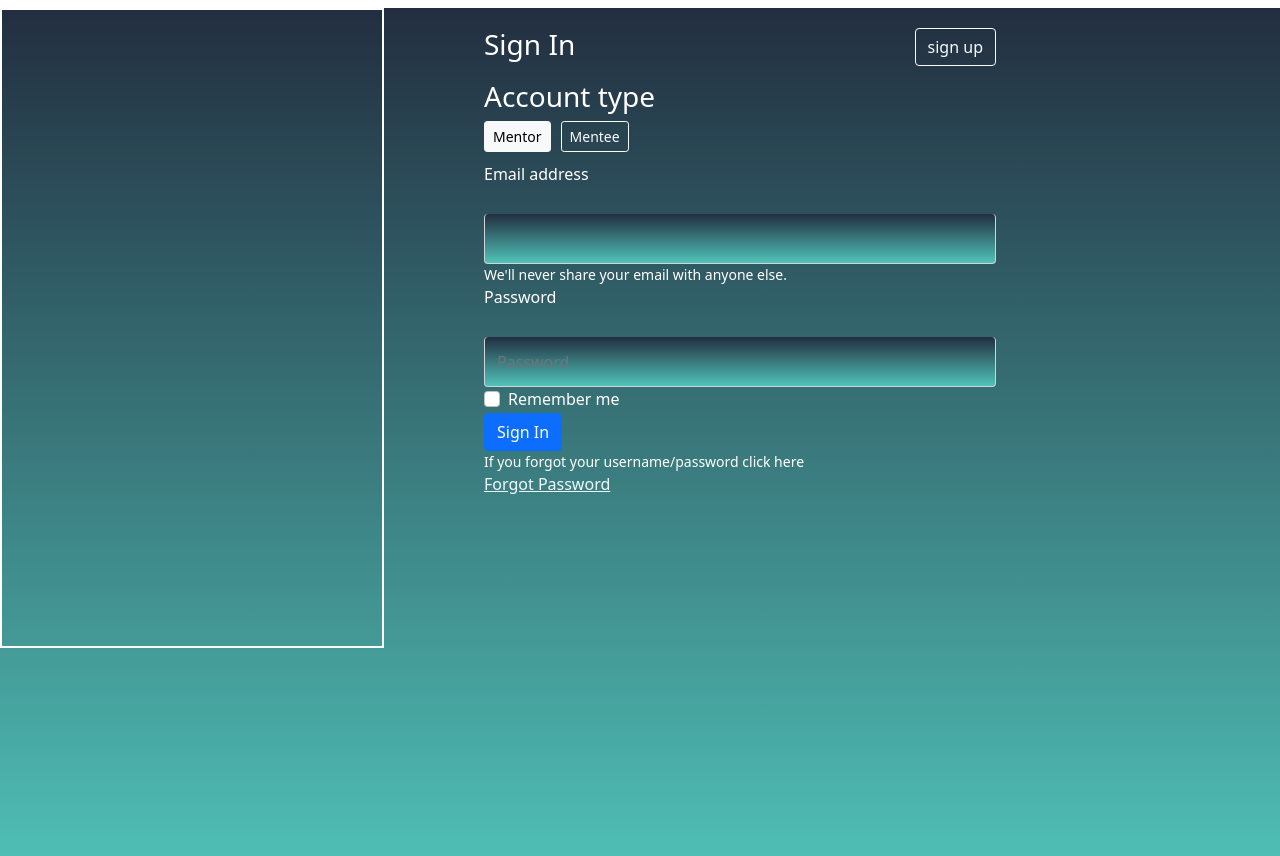
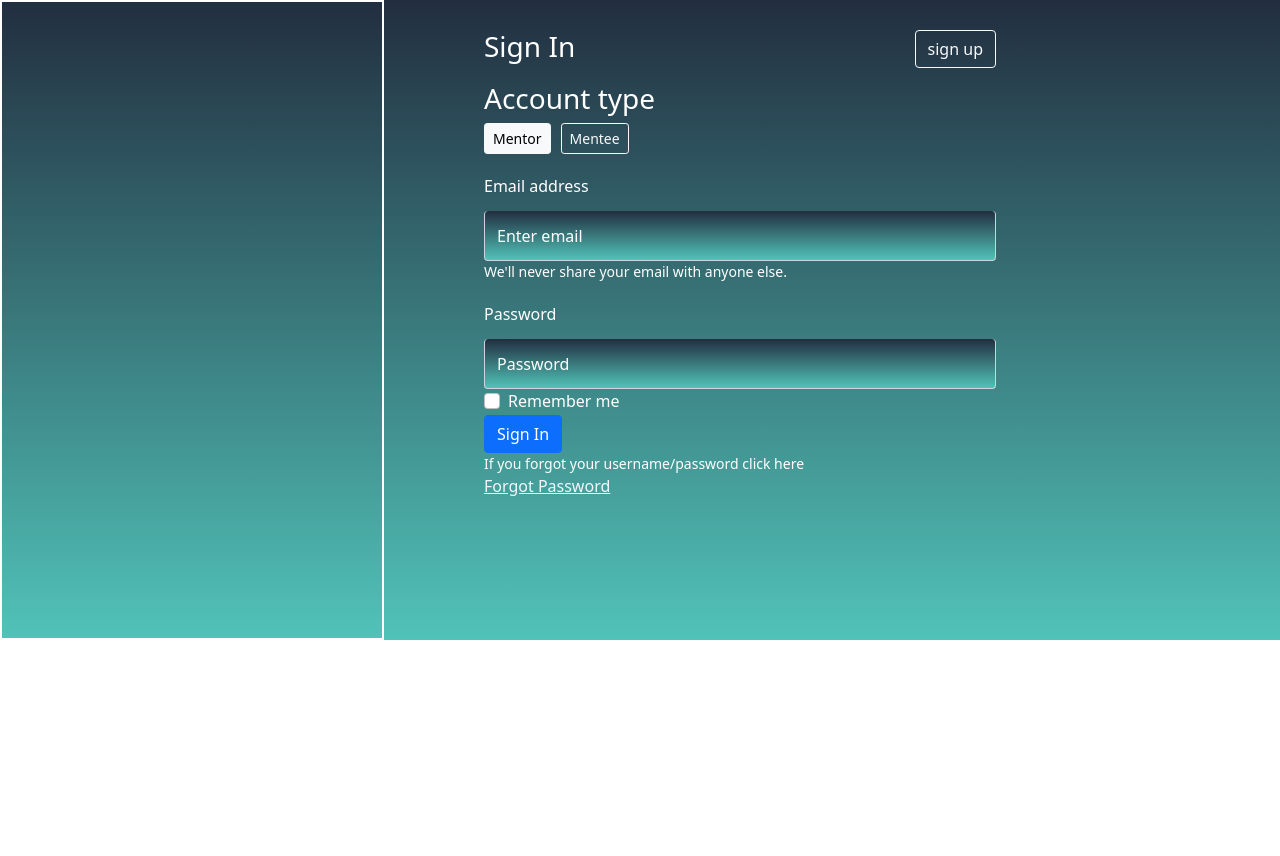
Before and after one commit to sontinagina/pro_mentor_tech_front-end, a React (Create React App) app: page /Signin in a window 1280 px wide. Shown: the top 856 px of the page. After the commit the page ends 800 px from the top, so only its background shows below. Built offline with nearby package versions, Linux system fonts and the light colour scheme; the HTML template or start-up script is replaced by a standard one.

Commit message:
first commit

```diff
--- a/src/App.css
+++ b/src/App.css
@@ -1,3 +1,6 @@
+.form-control::placeholder { color: white;} /* Chrome, Firefox, Opera*/
+:-ms-input-placeholder.form-control { color: white; }  /* Internet Explorer*/
+.form-control::-ms-input-placeholder { color: white; }  /* Microsoft Edge*/
 /*!!!!!!! homw page css*/
 .home{
   background: linear-gradient(
@@ -109,11 +112,14 @@ position: static;
     background: linear-gradient(
     180deg
     , rgba(34,46,64,1) 0%, rgba(81,195,184,1) 100%);
-  width: 100vw;
-  height: 110vh;
-  color: white;
+  width: 100%;
+  height: 100%;
+  color: white !important;
   display: flex;
   flex-direction: row;
+  }
+  .labell{
+    margin-top: 10px;
   }
   .inputmails{
     display: flex;
@@ -121,21 +127,27 @@ position: static;
     width: 70vw;
     height: 50vw;
     border: 2px solid white;
+    color: white !important;
+    /* margin: 5px; */
+
+  }
+  .psslbl{
+    margin-top: 20px;
+
   }
   .input{
     background: linear-gradient(
     180deg
     , rgba(34,46,64,1) 0%, rgba(81,195,184,1) 100%);
-    color:white;
     outline: none;
     width: 40vw;
     height: 50px;
-    margin-top: 20px;
+    margin-top: 5px;
     border-top: none;
-
+    color:ghostwhite !important;
   }
   .inputboth{
-    margin-top: 20px;
+    margin-top: 30px;
     margin-left: 100px;
   }
   .formBasicPassword{
--- a/src/App.js
+++ b/src/App.js
@@ -1,9 +1,8 @@
 import React from "react";
 import "bootstrap/dist/css/bootstrap.min.css";
 
-import { BrowserRouter as Router, Switch, Route, Link } from "react-router-dom";
+import { BrowserRouter as Router, Switch, Route } from "react-router-dom";
 import Home from "./components/Home";
-import LoginCommon from "./components/common/LoginCommon";
 import Signin from "./components/Login/Login";
 
 import Dashboard from "./components/Dashboard";
@@ -24,16 +23,13 @@ class App extends React.Component {
    render() {
       return (
          <div>
-            <h1></h1>
             <Router>
                <div>
                   <Switch>
                      <Route exact path="/">
                         <Home loginHandler={this.changeLoginFlag}></Home>
                      </Route>
-                     <Route exact path="/LoginCommon ">
-                        <LoginCommon> </LoginCommon>
-                     </Route>
+
                      <Route exact path="/Signin">
                         <Signin
                            loginHandler={this.changeLoginFlag}
@@ -49,9 +45,6 @@ class App extends React.Component {
                      <Route exact path="/Dashboard">
                         <Dashboard></Dashboard>
                      </Route>
-                     <Route exact path="/LoginCommon">
-                        <LoginCommon></LoginCommon>
-                     </Route>
                   </Switch>
                </div>
             </Router>
--- a/src/components/Dashboard.js
+++ b/src/components/Dashboard.js
@@ -15,12 +15,12 @@ class Dashboard extends React.Component {
          show2: false,
       };
    }
-   showDropdown = (para) => {
+   showDropdown = () => {
       this.setState({
          show: !this.state.show,
       });
    };
-   showDropdown2 = (para) => {
+   showDropdown2 = () => {
       this.setState({
          show2: !this.state.show2,
       });
--- a/src/components/Home.js
+++ b/src/components/Home.js
@@ -1,4 +1,4 @@
-import { BrowserRouter as Router, Switch, Route, Link } from "react-router-dom";
+import { Link } from "react-router-dom";
 import { Carousel } from "react-bootstrap";
 import image1 from "../images/Dashboard-1.png";
 import { Button } from "react-bootstrap";
--- a/src/components/Login/Login.js
+++ b/src/components/Login/Login.js
@@ -1,5 +1,5 @@
 // import React, { Component } from "react";
-import { BrowserRouter as Router, Switch, Route, Link } from "react-router-dom";
+import { Link } from "react-router-dom";
 
 import "bootstrap/dist/css/bootstrap.min.css";
 import { Form, Button } from "react-bootstrap";
@@ -9,6 +9,15 @@ function Signin(props) {
    const [click1, setClick1] = useState("btn btn-light");
    const [click2, setClick2] = useState("btn btn-outline-light");
    let temp = "";
+   const [userName, setUserName] = useState("");
+   const [userEmail, setUserEmail] = useState("");
+   const [userPassword, setUserPassword] = useState("");
+
+   function submitHandler(e) {
+      e.preventDefault();
+      console.log("submit handler called");
+      console.log(userEmail, userName, userPassword);
+   }
    return (
       <div className="signinpage">
          <div className="logopage"></div>
@@ -17,8 +26,11 @@ function Signin(props) {
                {props.flag === "signin" ? <h3>Sign In</h3> : <h3>Sign Up</h3>}
 
                <Link
-                  to={(props.flag === "signup" ? "/signin" : "/signup") || "/"}
+                  to={props.flag === "signup" ? "/signin" : "/signup"}
                   onClick={() => {
+                     setUserName("");
+                     setUserEmail("");
+                     setUserPassword("");
                      props.flag === "signin"
                         ? props.loginHandler("signup")
                         : props.loginHandler("signin");
@@ -37,7 +49,6 @@ function Signin(props) {
                      temp = click1;
                      setClick1(click2);
                      setClick2(temp);
-                     console.log(click1, click2);
                   }}
                   size="sm"
                >
@@ -49,7 +60,6 @@ function Signin(props) {
                      temp = click2;
                      setClick2(click1);
                      setClick1(temp);
-                     console.log(click1, click2);
                   }}
                   size="sm"
                   className="accB2"
@@ -57,19 +67,31 @@ function Signin(props) {
                   Mentee
                </Button>
             </div>
-            <Form>
+            <Form onSubmit={submitHandler}>
                {props.flag === "signup" ? (
                   <Form.Group controlId="formBasicEmail">
                      <Form.Label>User Name</Form.Label>
-                     <Form.Control className="input" type="text" />
+                     <Form.Control
+                        className="input"
+                        type="text"
+                        onChange={(e) => {
+                           setUserName(e.target.value);
+                        }}
+                     />
                   </Form.Group>
                ) : null}
                <Form.Group controlId="formBasicEmail">
+                  <div className="psslbl">
                      <Form.Label>Email address</Form.Label>
+                  </div>
                   <Form.Control
                      className="input"
                      type="email"
-                     // placeholder="Enter email"
+                     placeholder="Enter email"
+                     value={userEmail}
+                     onChange={(e) => {
+                        setUserEmail(e.target.value);
+                     }}
                   />
                   <Form.Text className="text-muted">
                      <div className="forgotindex">
@@ -79,11 +101,16 @@ function Signin(props) {
                </Form.Group>
 
                <Form.Group controlId="formBasicPassword">
+                  <div className="psslbl">
                      <Form.Label>Password</Form.Label>
+                  </div>
                   <Form.Control
                      type="password"
                      placeholder="Password"
                      className="input"
+                     onChange={(e) => {
+                        setUserPassword(e.target.value);
+                     }}
                   />
                </Form.Group>
                <Form.Group controlId="formBasicCheckbox">
@@ -98,18 +125,18 @@ function Signin(props) {
                      Sign Up
                   </Button>
                )}
-
+               {props.flag === "signin" ? (
                   <Form.Text className="text-muted">
                      <div className="forgotindex">
                         If you forgot your username/password click here{" "}
                      </div>
                   </Form.Text>
-
+               ) : null}
+               {props.flag === "signin" ? (
                   <Link to="/signin" className="forgetlink">
                      Forgot Password
                   </Link>
-
-               <Link />
+               ) : null}
             </Form>
          </div>
       </div>
--- a/src/components/common/LoginCommon.js
+++ /dev/null
@@ -1,20 +0,0 @@
-import React from "react";
-import { Link } from "react-router-dom";
-function LoginCommon() {
-   return (
-      <div className="common1">
-         <div className="logopage"></div>
-         <div className="commonpagelinks">
-            <div className="l1">
-               <Link to="/Home">Home</Link>
-
-               <Link to="/Signin">Sign In</Link>
-
-               <Link to="/signup">Join For Free</Link>
-               <Link />
-            </div>
-         </div>
-      </div>
-   );
-}
-export default LoginCommon;
```
Also changed, not shown: src/components/css/LoginCommon.css (added). Lines whose indentation alone changed are shown as unchanged.
